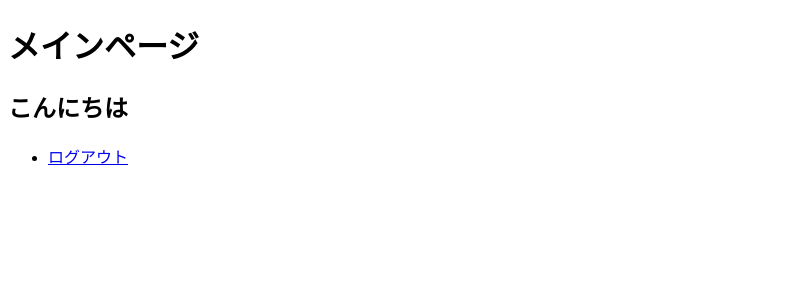
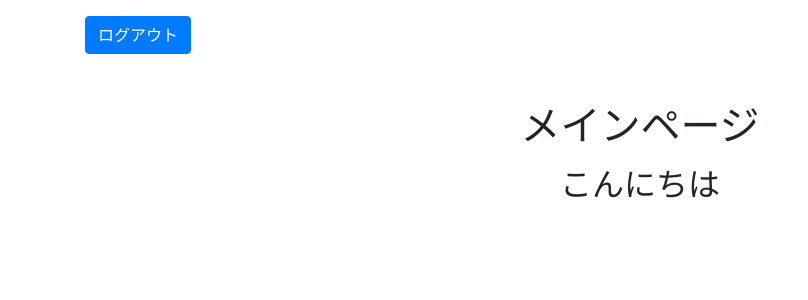
Before and after one commit to TakumiFuyuki/Sample, a Flask app: page /main in a window 1280 px wide. Shown: the top 300 px of the page, without its empty margins (0-808 px from the left). Run offline with Flask 2, Linux system fonts and the light colour scheme; the visitor is signed in with stand-in values (Sample User, id 1); some libraries are stand-ins or nearby versions.

Commit message:
main.html

```diff
--- a/requirements.txt
+++ b/requirements.txt
@@ -1,4 +1,4 @@
-#requirements
+#requirements.txt
 
 Flask==2.0.1
 gunicorn==20.1.0
--- a/templates/main.html
+++ b/templates/main.html
@@ -4,24 +4,28 @@
 <html lang="ja">
 <head>
     <meta charset="UTF-8">
+    <meta name="viewport" content="width=device-width, initial-scale=1.0">
     <title>メインページ</title>
+    <link rel="stylesheet" href="https://maxcdn.bootstrapcdn.com/bootstrap/4.0.0/css/bootstrap.min.css">
 </head>
 
 <body>
-    <div class="header">
-        <h1>メインページ</h1>
+    <div class="container mt-3">
+        <div class="d-flex justify-content-between align-items-center">
+            <a class="btn btn-primary" href="/logout">ログアウト</a>
+        </div>
+
+        <div class="text-center mt-5">
+            <h1>メインページ</h1>
+        </div>
+
+        <div class="text-center mt-3">
+            <h2>こんにちは</h2>
+        </div>
     </div>
-    <div class="content">
-        <h2>こんにちは</h2>
-    </div>
+
+    <script src="https://code.jquery.com/jquery-3.2.1.slim.min.js"></script>
+    <script src="https://cdnjs.cloudflare.com/ajax/libs/popper.js/1.11.0/umd/popper.min.js"></script>
+    <script src="https://maxcdn.bootstrapcdn.com/bootstrap/4.0.0/js/bootstrap.min.js"></script>
 </body>
-<div class="container">
-    <div class="collapse navbar-collapse" id="navbarNav">
-        <ul class="nav navbar-nav navbar-right">
-            <li class="nav-item">
-                <a class="nav-link" href="/logout">ログアウト</a>
-            </li>
-        </ul>
-    </div>
-</div>
 </html>
--- a/utils.py
+++ b/utils.py
@@ -1,4 +1,5 @@
-# utils
+# utils.py
+
 from google.cloud import bigquery
 from google.cloud import storage
 from datetime import datetime
```
